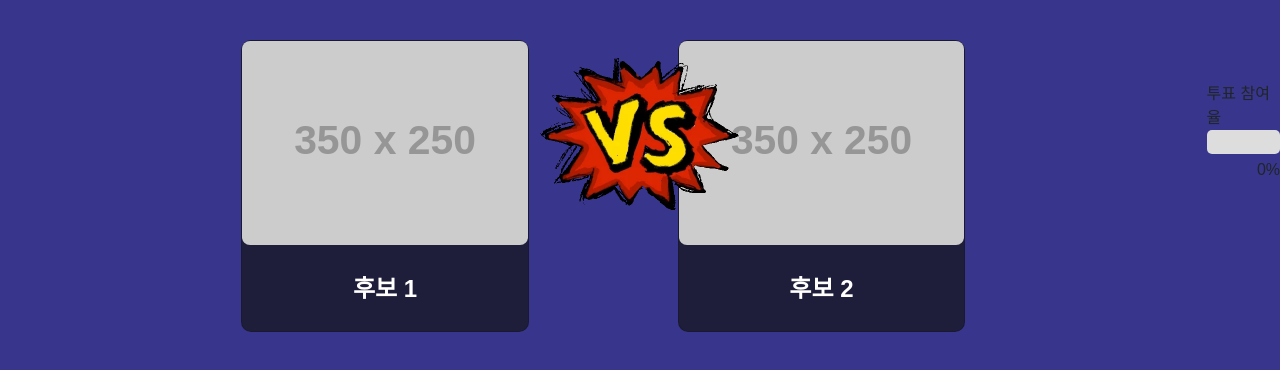
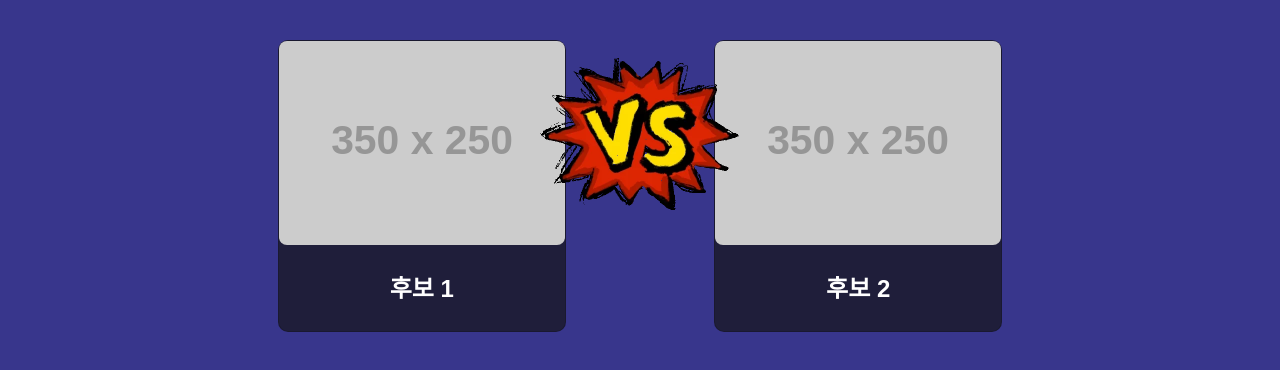
Before and after one commit to raytoto0423/Gahoot_for_Buk, a website: page secure/template_for_admin.html in a window 1280 px wide. Shown: the part 270-640 px from the top of the page. Drawn offline with nearby package versions, Linux system fonts and the light colour scheme; placeholder pictures from the web are drawn by us.

Commit message:
for internet v1.2

```diff
--- a/secure/template_for_admin.html
+++ b/secure/template_for_admin.html
@@ -39,14 +39,6 @@
         </div>
     </div>
 </div>
-<!-- 투표 참여율 bar -->
-<div style="margin-top: 20px;">
-    <label for="voteParticipation">투표 참여율</label>
-    <div style="background-color: #ddd; border-radius: 5px; overflow: hidden; width: 100%; height: 24px;">
-        <div id="voteParticipationBar" style="height: 100%; width: 0%; background-color: #4caf50;"></div>
-    </div>
-    <p id="voteParticipationText" style="text-align: right; margin-top: 4px;">0%</p>
-</div>
 
 <!-- 숨겨진 득표 수 -->
 <span id="vote-count-1" style="display: none;">0</span>
```
